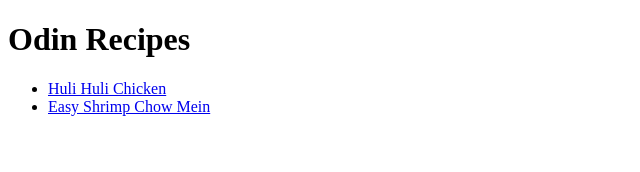
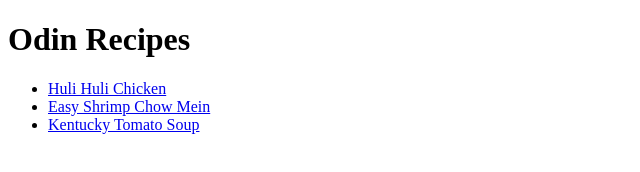
Before and after one commit to Swarmz/odin-recipes, a plain HTML site: page index.html in a window 1280 px wide. Shown: the whole page, without its empty margins (0-640 px from the left). Drawn offline with Linux system fonts and the light colour scheme.

Commit message:
Add kentucky-tomato-soup.html link

```diff
--- a/index.html
+++ b/index.html
@@ -9,6 +9,7 @@
         <ul>
             <li><a href="recipes/huli-huli-chicken.html">Huli Huli Chicken</a></li>
             <li><a href="recipes/easy-shrimp-chow-mein.html">Easy Shrimp Chow Mein</a></li>
+            <li><a href="recipes/kentucky-tomato-soup.html">Kentucky Tomato Soup</a></li>
         </ul>
 
     </body>
```
